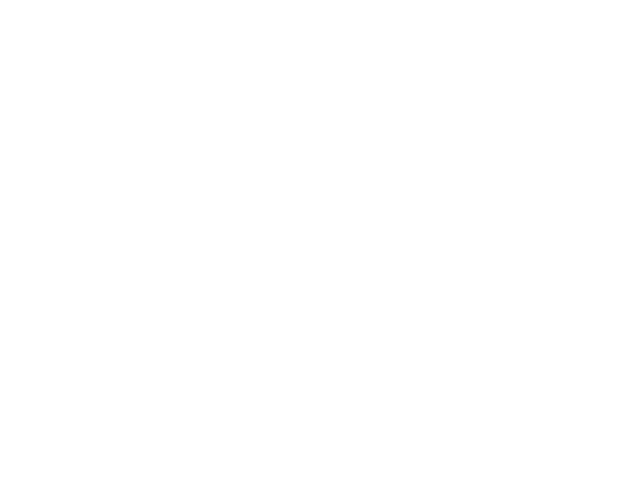
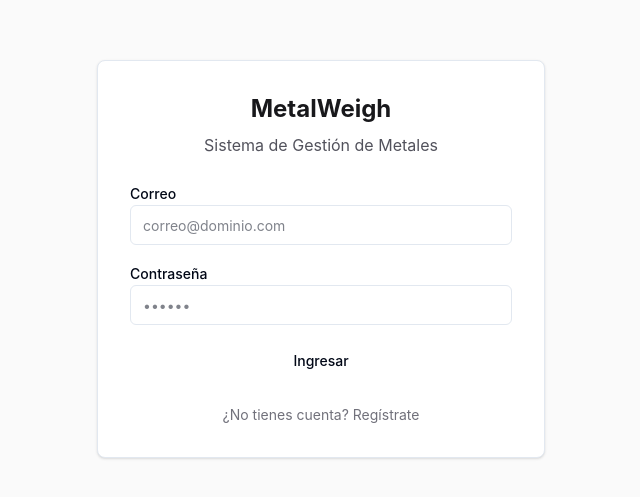
Before and after one commit to Celedonichdezs/metalweigh, a Next.js app: page / in a window 1280 px wide. Before the commit this address had no page. Shown: the part 141-638 px from the top of the page, without its empty margins (319-959 px from the left). Built offline with nearby package versions, Linux system fonts and the light colour scheme; no server answers.

Commit message:
SOLUTION: Replace homepage with full MetalWeigh login page
- Eliminar redirect problemático
- Poner login completo en página principal
- Evitar problemas de cache en Vercel
- Mostrar MetalWeigh directamente en homepage
- Solución definitiva para página por defecto

```diff
--- a/src/app/page.tsx
+++ b/src/app/page.tsx
@@ -1,5 +1,102 @@
-import { redirect } from 'next/navigation'
+'use client'
+
+import { useState } from 'react'
+import { useRouter } from 'next/navigation'
+import { createBrowserClient } from '@supabase/ssr'
+import { Input } from '@/components/ui/input'
+import { Button } from '@/components/ui/button'
 
 export default function Home() {
-  redirect('/login')
+  const router = useRouter()
+  const [email, setEmail] = useState('')
+  const [password, setPassword] = useState('')
+  const [loading, setLoading] = useState(false)
+  const [error, setError] = useState<string | null>(null)
+
+  const supabase = createBrowserClient(
+    process.env.NEXT_PUBLIC_SUPABASE_URL!,
+    process.env.NEXT_PUBLIC_SUPABASE_ANON_KEY!
+  )
+
+  async function onSignIn(e: React.FormEvent) {
+    e.preventDefault()
+    setError(null)
+    setLoading(true)
+
+    const { error } = await supabase.auth.signInWithPassword({
+      email,
+      password,
+    })
+
+    if (error) {
+      setError(error.message)
+      setLoading(false)
+      return
+    }
+
+    setLoading(false)
+    router.push('/dashboard')
+  }
+
+  return (
+    <div className="flex min-h-screen items-center justify-center bg-zinc-50 dark:bg-black">
+      <div className="w-full max-w-md rounded-lg border bg-white p-8 shadow-sm dark:bg-neutral-900">
+        <div className="mb-6 text-center">
+          <h1 className="text-2xl font-bold text-zinc-900 dark:text-zinc-50 mb-2">
+            MetalWeigh
+          </h1>
+          <p className="text-zinc-600 dark:text-zinc-400">
+            Sistema de Gestión de Metales
+          </p>
+        </div>
+
+        <form onSubmit={onSignIn} className="space-y-4">
+          <div className="space-y-2">
+            <label className="text-sm font-medium">Correo</label>
+            <Input
+              type="email"
+              value={email}
+              onChange={(e) => setEmail(e.target.value)}
+              placeholder="correo@dominio.com"
+              required
+            />
+          </div>
+
+          <div className="space-y-2">
+            <label className="text-sm font-medium">Contraseña</label>
+            <Input
+              type="password"
+              value={password}
+              onChange={(e) => setPassword(e.target.value)}
+              placeholder="••••••"
+              required
+            />
+          </div>
+
+          {error && (
+            <div className="text-sm text-red-600 bg-red-50 p-3 rounded">
+              {error}
+            </div>
+          )}
+
+          <Button type="submit" disabled={loading} className="w-full">
+            {loading ? 'Ingresando...' : 'Ingresar'}
+          </Button>
+        </form>
+
+        <div className="mt-6 text-center">
+          <p className="text-sm text-zinc-500">
+            ¿No tienes cuenta?{' '}
+            <Button
+              variant="ghost"
+              onClick={() => router.push('/signup')}
+              className="p-0 h-auto font-normal"
+            >
+              Regístrate
+            </Button>
+          </p>
+        </div>
+      </div>
+    </div>
+  )
 }
```
